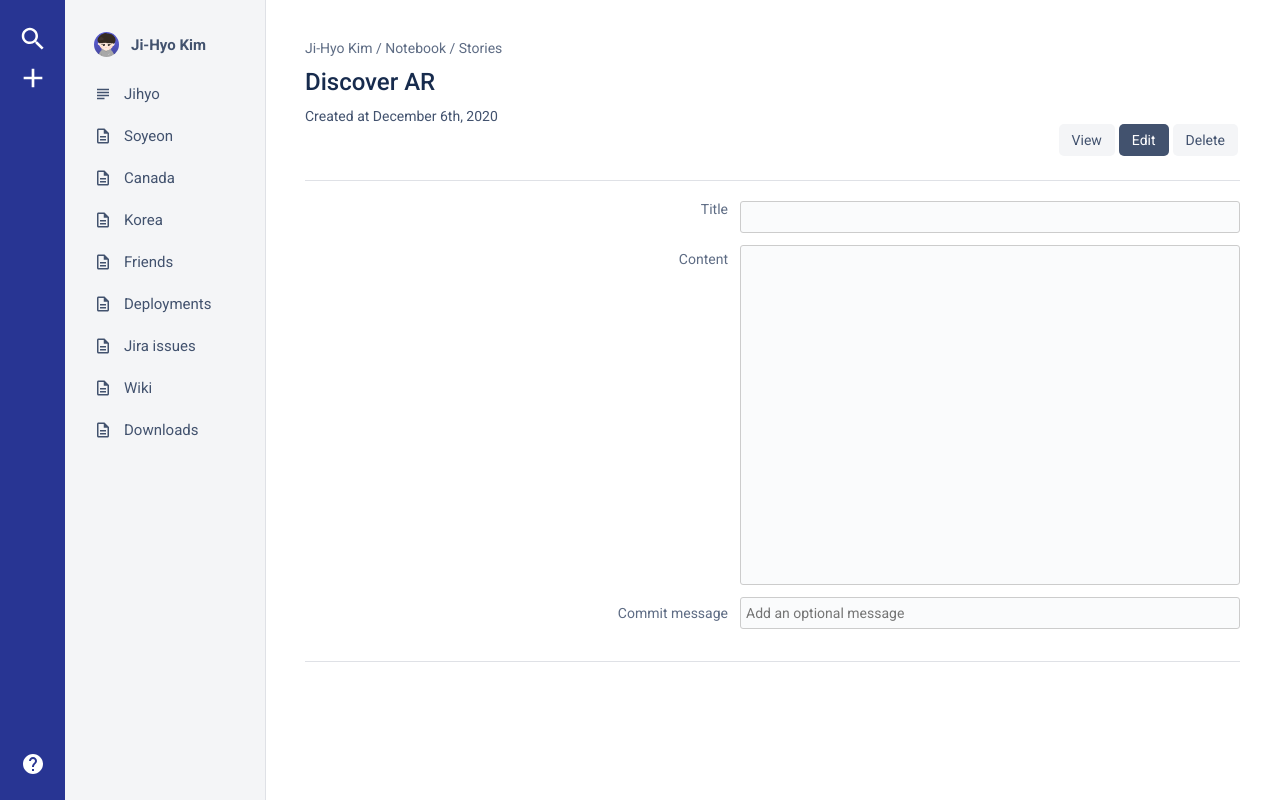
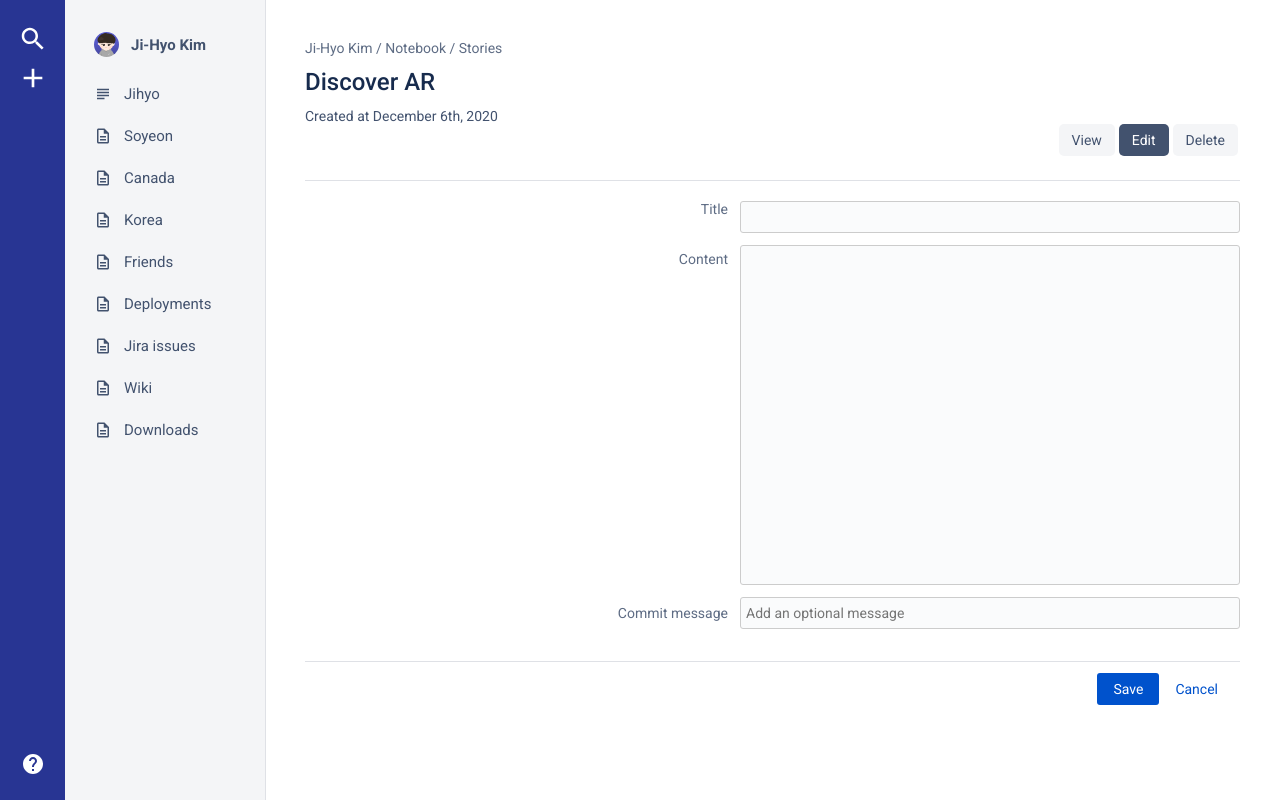
Before and after one commit to kimjihyo/notebook, a React (Create React App) app: page / in a window 1280 px wide. Built offline with nearby package versions, Linux system fonts and the light colour scheme.

Commit message:
added save and cancel button in the editor

```diff
--- a/src/components/RichTextEditor.jsx
+++ b/src/components/RichTextEditor.jsx
@@ -28,6 +28,7 @@ const CustomTextArea = styled.textarea`
   background-color: transparent;
   outline: 0;
   resize: none;
+  font-family: Consolas,Menlo,"Liberation Mono",Courier,monospace;
 `;
 
 const RichTextEditor = () => (
--- a/src/containers/EditStory.jsx
+++ b/src/containers/EditStory.jsx
@@ -91,6 +91,40 @@ const TextInput = styled.input`
   width: 100%;
 `;
 
+const BottomButtonContainer = styled.div`
+  height: 30px;
+  display: flex;
+  align-items: center;
+  justify-content: flex-end;
+  margin-top: 12px;
+  margin-right: 12px;
+`;
+
+const SaveButton = styled.div`
+  padding: 8px 16px;
+  color: white;
+  background-color: #0052CC;
+  font-weight: 400;
+  font-size: 14px;
+  border-radius: 3px;
+  &:hover {
+    cursor: pointer;
+  }
+`;
+
+const CancelButton = styled.div`
+  margin-left: 6px;
+  font-size: 14px;
+  font-weight: 400;
+  padding: 5px 10px;
+  color: #0052CC;
+
+  &:hover {
+    cursor: pointer;
+    text-decoration: underline;
+  }
+`;
+
 const EditStory = ({ onViewClick, onEditClick, onDeleteClick }) => (
   <Container>
     <Breadcrumbs>
@@ -131,6 +165,14 @@ const EditStory = ({ onViewClick, onEditClick, onDeleteClick }) => (
         <TextInput type="text" placeholder="Add an optional message" />
       </FieldGroup>
     </Editor>
+    <BottomButtonContainer>
+      <SaveButton>
+        Save
+      </SaveButton>
+      <CancelButton>
+        Cancel
+      </CancelButton>
+    </BottomButtonContainer>
   </Container>
 );
 
```
Also changed, not shown: 1 other file (tests, documents, lock files or other folders).
